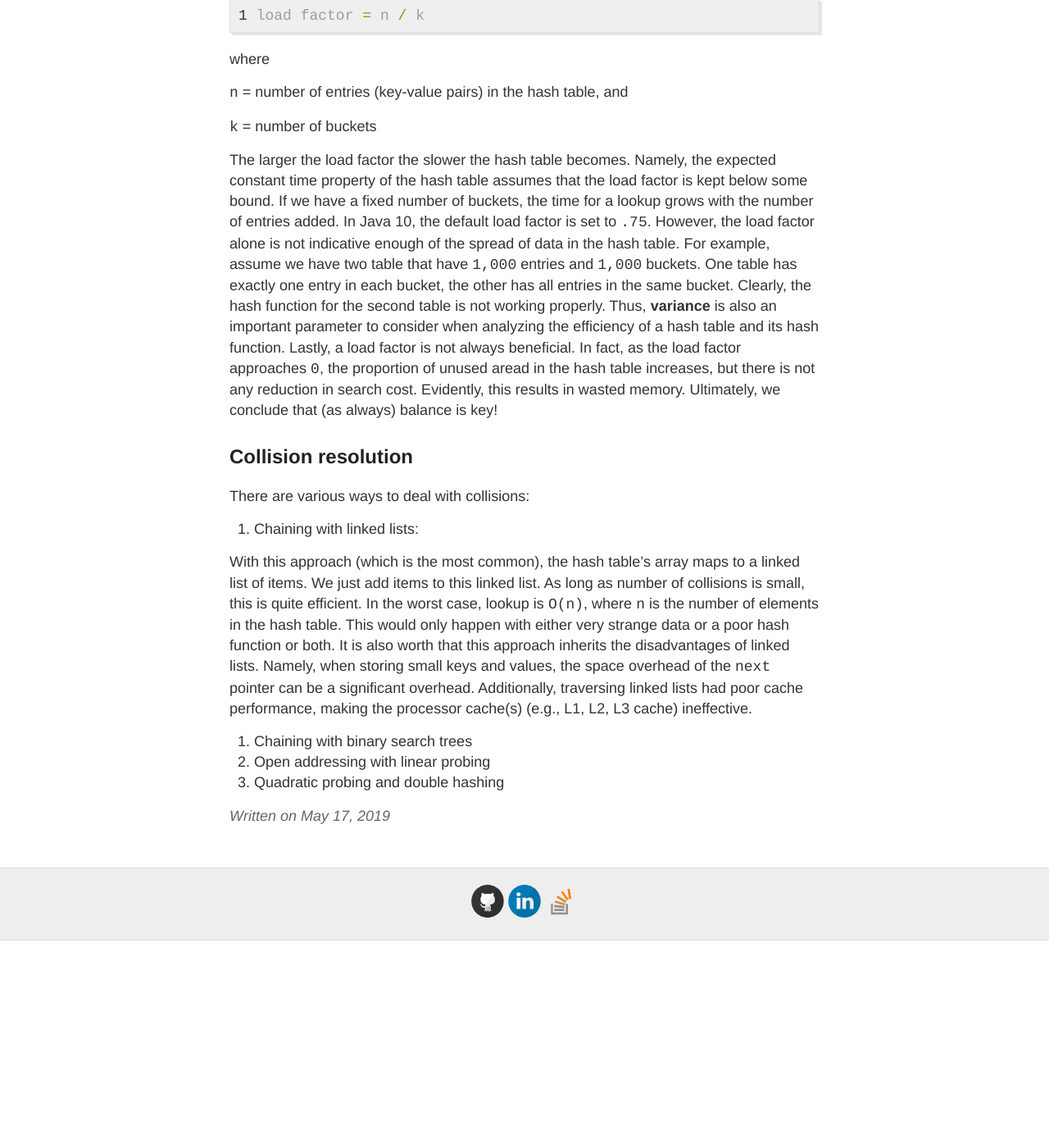
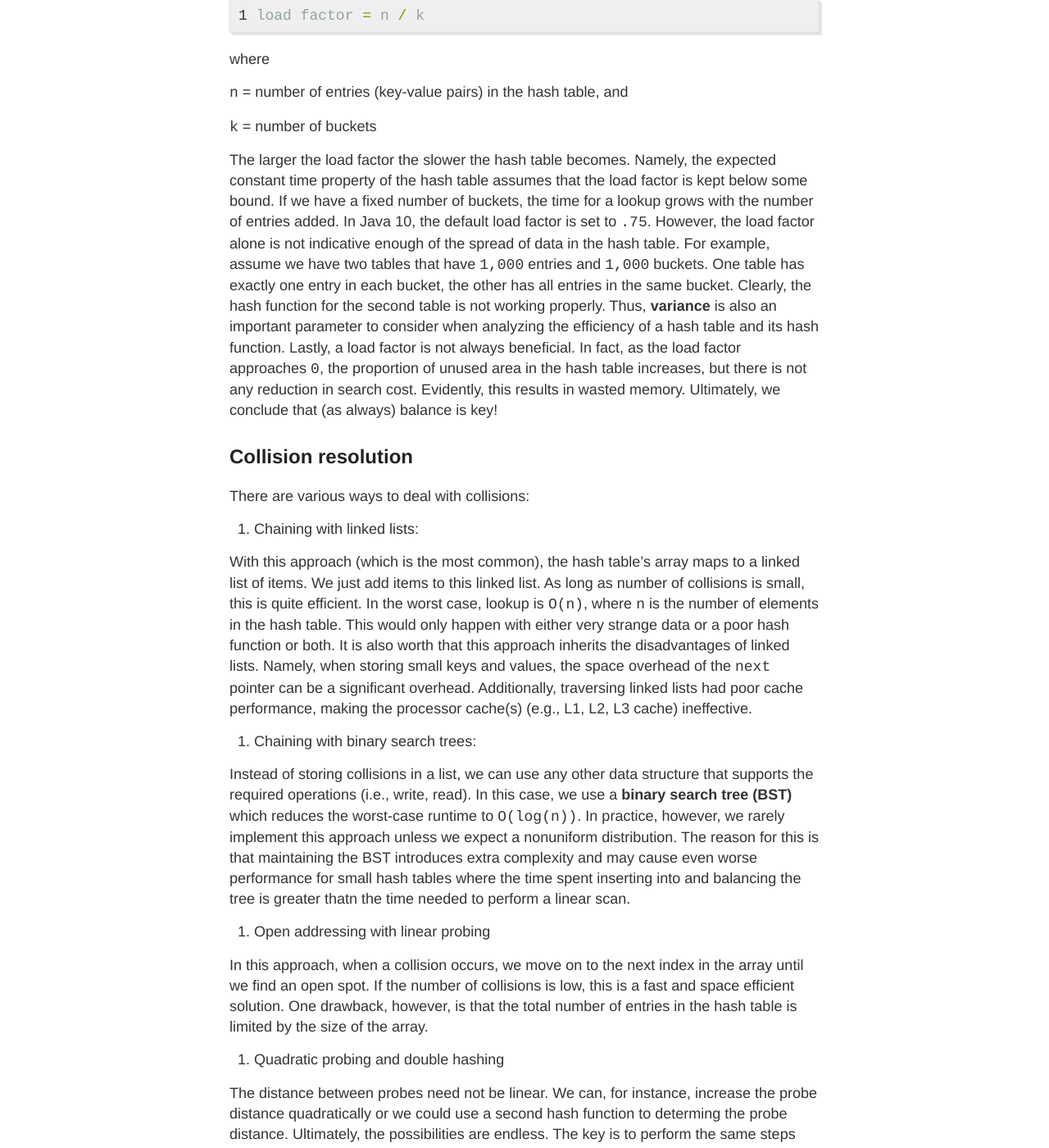
Before and after one commit to gutucristian/gutucristian.github.io, a Jekyll site: the page built from _posts/2019-5-17-Hash-Table.md, in a window 1280 px wide and 1400 px high, scrolled down 1230 px. Shown: the whole window at 82% size. Built offline with Jekyll 4.4.1, drawn with Linux system fonts in a browser that asks for light colours; our own code applies the rules of GitHub Pages for plain Markdown files; before the commit the page ends 2377 px from its top, so only the background shows below that; some of the changed text lies outside the part shown.

Commit message:
Update 2019-5-17-Hash-Table.md

```diff
--- a/_posts/2019-5-17-Hash-Table.md
+++ b/_posts/2019-5-17-Hash-Table.md
@@ -35,7 +35,7 @@ where
 
 `k` = number of buckets
 
-The larger the load factor the slower the hash table becomes. Namely, the expected constant time property of the hash table assumes that the load factor is kept below some bound. If we have a fixed number of buckets, the time for a lookup grows with the number of entries added. In Java 10, the default load factor is set to `.75`. However, the load factor alone is not indicative enough of the spread of data in the hash table. For example, assume we have two table that have `1,000` entries and `1,000` buckets. One table has exactly one entry in each bucket, the other has all entries in the same bucket. Clearly, the hash function for the second table is not working properly. Thus, **variance** is also an important parameter to consider when analyzing the efficiency of a hash table and its hash function. Lastly, a load factor is not always beneficial. In fact, as the load factor approaches `0`, the proportion of unused aread in the hash table increases, but there is not any reduction in search cost. Evidently, this results in wasted memory. Ultimately, we conclude that (as always) balance is key!
+The larger the load factor the slower the hash table becomes. Namely, the expected constant time property of the hash table assumes that the load factor is kept below some bound. If we have a fixed number of buckets, the time for a lookup grows with the number of entries added. In Java 10, the default load factor is set to `.75`. However, the load factor alone is not indicative enough of the spread of data in the hash table. For example, assume we have two tables that have `1,000` entries and `1,000` buckets. One table has exactly one entry in each bucket, the other has all entries in the same bucket. Clearly, the hash function for the second table is not working properly. Thus, **variance** is also an important parameter to consider when analyzing the efficiency of a hash table and its hash function. Lastly, a load factor is not always beneficial. In fact, as the load factor approaches `0`, the proportion of unused area in the hash table increases, but there is not any reduction in search cost. Evidently, this results in wasted memory. Ultimately, we conclude that (as always) balance is key!
 
 ## Collision resolution
 
@@ -44,6 +44,14 @@ There are various ways to deal with collisions:
 
 With this approach (which is the most common), the hash table's array maps to a linked list of items. We just add items to this linked list. As long as number of collisions is small, this is quite efficient. In the worst case, lookup is `O(n)`, where `n` is the number of elements in the hash table. This would only happen with either very strange data or a poor hash function or both. It is also worth that this approach inherits the disadvantages of linked lists. Namely, when storing small keys and values, the space overhead of the `next` pointer can be a significant overhead. Additionally, traversing linked lists had poor cache performance, making the processor cache(s) (e.g., L1, L2, L3 cache) ineffective.
 
-2. Chaining with binary search trees
+2. Chaining with binary search trees:
+
+Instead of storing collisions in a list, we can use any other data structure that supports the required operations (i.e., write, read). In this case, we use a **binary search tree (BST)** which reduces the worst-case runtime to `O(log(n))`. In practice, however, we rarely implement this approach unless we expect a nonuniform distribution. The reason for this is that maintaining the BST introduces extra complexity and may cause even worse performance for small hash tables where the time spent inserting into and balancing the tree is greater thatn the time needed to perform a linear scan.
+
 3. Open addressing with linear probing
+
+In this approach, when a collision occurs, we move on to the next index in the array until we find an open spot. If the number of collisions is low, this is a fast and space efficient solution. One drawback, however, is that the total number of entries in the hash table is limited by the size of the array.
+
 4. Quadratic probing and double hashing
+
+The distance between probes need not be linear. We can, for instance, increase the probe distance quadratically or we could use a second hash function to determing the probe distance. Ultimately, the possibilities are endless. The key is to perform the same steps when you are reading the hash table.
```
